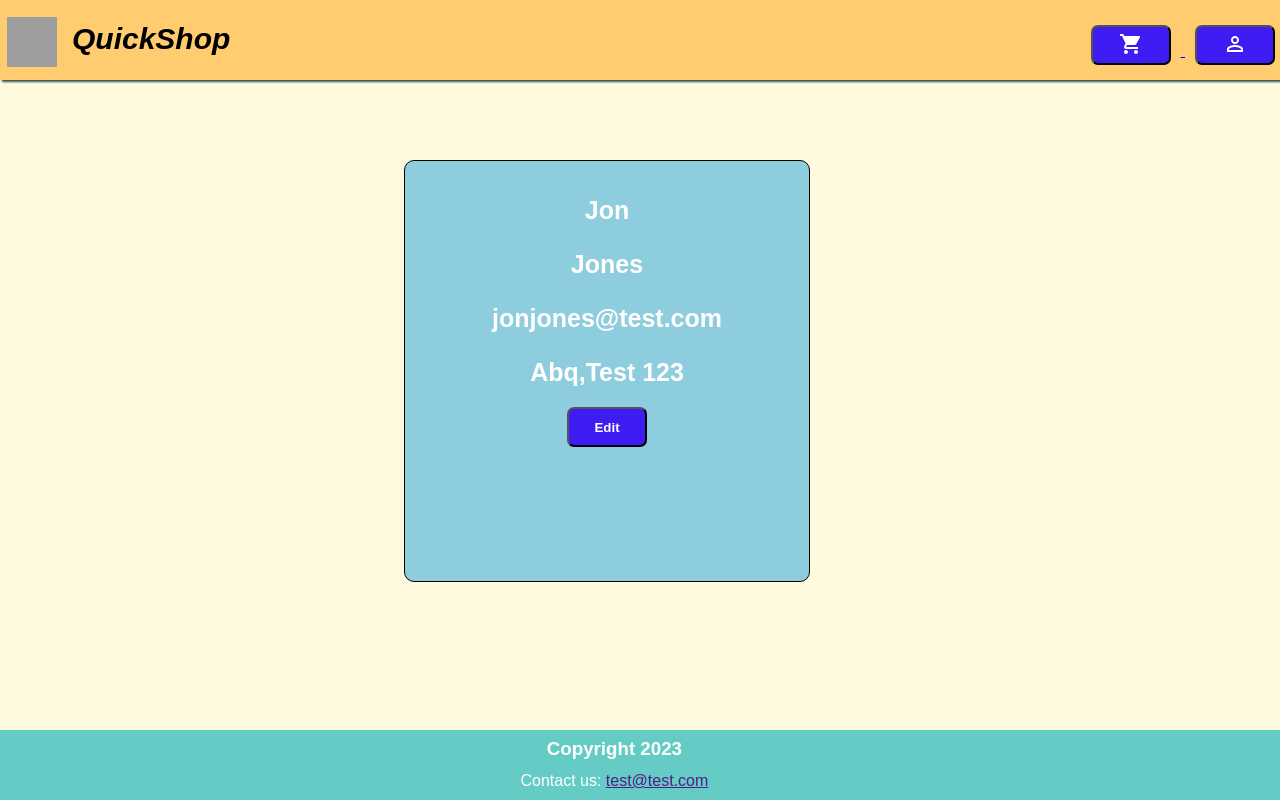
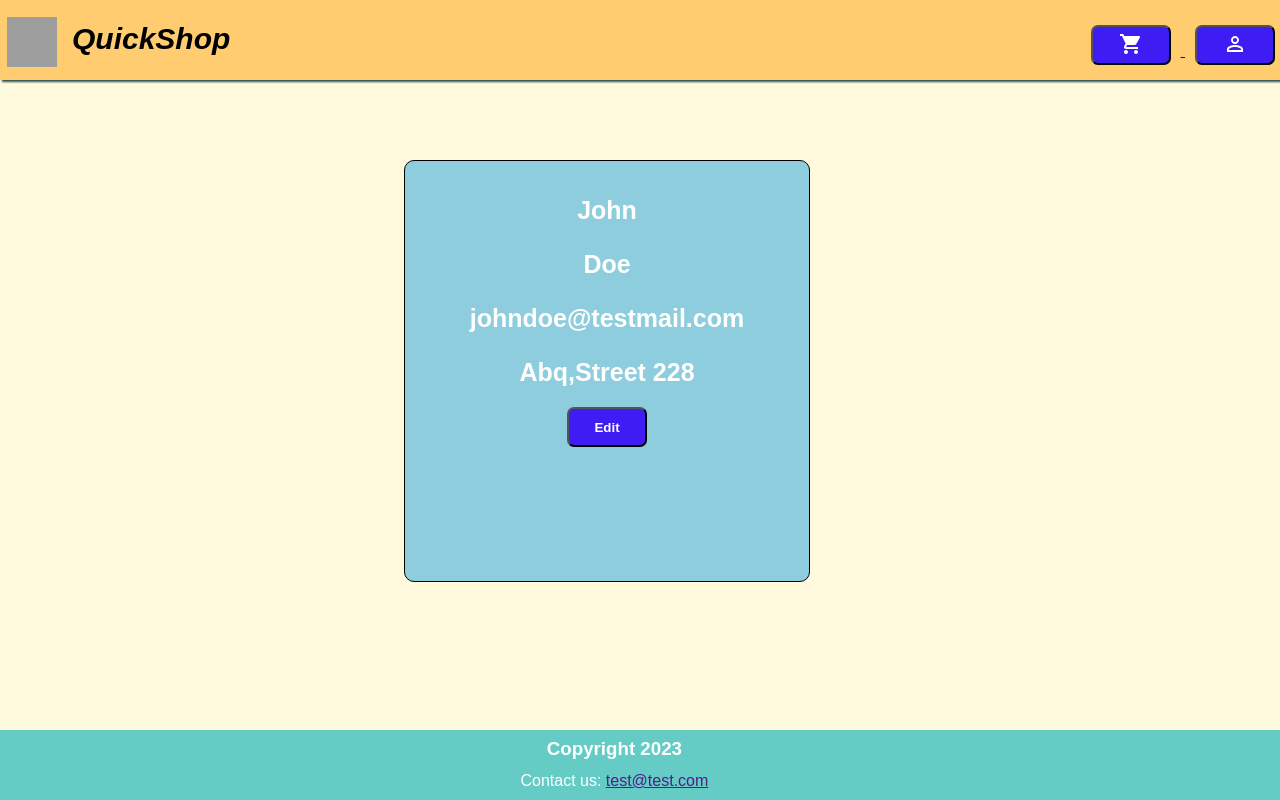
Before and after one commit to Starlightdoto/online-shop, a React (Create React App) app: page /my-profile in a window 1280 px wide. Built offline with nearby package versions, Linux system fonts and the light colour scheme; grey boxes are pictures that could not be loaded.

Commit message:
added mock data and data structure for profile details

```diff
--- a/src/components/ProfileCard.tsx
+++ b/src/components/ProfileCard.tsx
@@ -4,33 +4,44 @@ import {Button} from "./ui-components/Button";
 import StyledText from "./ui-components/StyledText";
 
 interface ProfileCardProps {
-
+    data: {
+        firstName: string,
+        lastName: string,
+        email: string,
+        address: string,
+    },
+    //@ts-ignore
+    changeData,
 }
 
-const ProfileCard = (props:any) => {
+const ProfileCard:FC<ProfileCardProps> = (props) => {
+    const {data, changeData} = props;
 
     const [isEditClicked, setIsEditClicked] = useState<boolean>(false);
 
     const changeEditState = () => {
         setIsEditClicked(!isEditClicked);
+        if(!isEditClicked) {
+            changeData({newFirstName:"test", newLastName:"test", newEmail:"test", newAddress:"test"});
+        }
     }
 
     return (
         <div>
             {isEditClicked
-                ? <form className={"profileCardEdit"}>
-                    <DetailsInput labelName={"First Name"} />
-                    <DetailsInput labelName={"Last Name"} />
-                    <DetailsInput labelName={"Email"} />
-                    <DetailsInput labelName={"Address 1"} />
-                    <DetailsInput labelName={"Address 2 (optional)"} />
-                    <Button onClick={changeEditState} className={"default"} buttonText={"Save"}/>
+                ? <form action={"/my-profile"}  className={"profileCardEdit"}>
+                    <DetailsInput type={"fName"} labelName={"First Name"} />
+                    <DetailsInput type={"lName"} labelName={"Last Name"} />
+                    <DetailsInput type={"email"} labelName={"Email"} />
+                    <DetailsInput type={"address"} labelName={"Address 1"} />
+                    <DetailsInput type={"address2"} labelName={"Address 2 (optional)"} />
+                    <Button type={"submit"} onClick={changeEditState} className={"default"} buttonText={"Save"}/>
                 </form>
                 : <div className={"profileCard"}>
-                    <StyledText>Jon</StyledText>
-                    <StyledText>Jones</StyledText>
-                    <StyledText>jonjones@test.com</StyledText>
-                    <StyledText>Abq,Test 123</StyledText>
+                    <StyledText>{data.firstName}</StyledText>
+                    <StyledText>{data.lastName}</StyledText>
+                    <StyledText>{data.email}</StyledText>
+                    <StyledText>{data.address}</StyledText>
                     <Button onClick={changeEditState} className={"default"} buttonText={"Edit"}/>
                 </div>
             }
--- a/src/components/ui-components/Button.tsx
+++ b/src/components/ui-components/Button.tsx
@@ -1,10 +1,10 @@
 import React, {FC} from "react";
-
+//не сделано через интерфейс - т.к. нужно юзать чилдрен здесь
 
 export const Button = (props:any) => {
-    const {className, buttonText, onClick} = props;
+    const {className, buttonText, onClick, type} = props;
     return (
-    <button onClick={onClick} className={`${className}-button`}>
+    <button type={type} onClick={onClick} className={`${className}-button`}>
         {buttonText}
         {props.children}
     </button>
--- a/src/components/ui-components/DetailsInput.tsx
+++ b/src/components/ui-components/DetailsInput.tsx
@@ -2,16 +2,18 @@ import React, {FC, useState} from 'react';
 
 interface DetailsInputProps {
     labelName:string,
+    type: string,
 }
 
-const DetailsInput:FC<DetailsInputProps> = ({labelName}) => {
+const DetailsInput:FC<DetailsInputProps> = (props) => {
+    const {labelName, type} = props;
 
     const [fieldValue, setFieldValue] = useState<string>('');
 
     return (
         <div>
             <label className={"detailsInputLabel"} htmlFor={"detailsInput"}>{labelName}: </label>
-            <input onChange={(e) => setFieldValue(e.target.value) } className={"detailsInput"} type="text" placeholder="Search..." value={fieldValue}/>
+            <input required={type !== "address2"}  onChange={(e) => setFieldValue(e.target.value) } className={"detailsInput"} type="text" placeholder="" value={fieldValue}/>
         </div>
     );
 };
--- a/src/routes/ProfilePage.tsx
+++ b/src/routes/ProfilePage.tsx
@@ -1,4 +1,4 @@
-import React from 'react';
+import React, {useState} from 'react';
 import {Navbar} from "../components/Navbar";
 import {FC} from 'react';
 import Footer from "../components/Footer";
@@ -10,10 +10,26 @@ interface ProfilePageProps {
 }
 
 const ProfilePage:FC<ProfilePageProps> = (props) => {
+
+    //temporary mock data
+    const [profileData, setProfileData] = useState({
+        firstName: "John",
+        lastName: "Doe",
+        email: "johndoe@testmail.com",
+        address: "Abq,Street 228",
+    });
+
+    //@ts-ignore
+    const changeProfileData = ({newFirstName, newLastName, newEmail, newAddress}) => {
+        setProfileData((prevState) => {
+            return {firstName: newFirstName, lastName: newLastName, email: newEmail, address: newAddress};
+        })
+    }
+
     return (
         <div>
             <Navbar isOnMainPage={false} />
-            <ProfileCard />
+            <ProfileCard changeData={changeProfileData} data={profileData} />
             <Footer />
         </div>
     );
```
